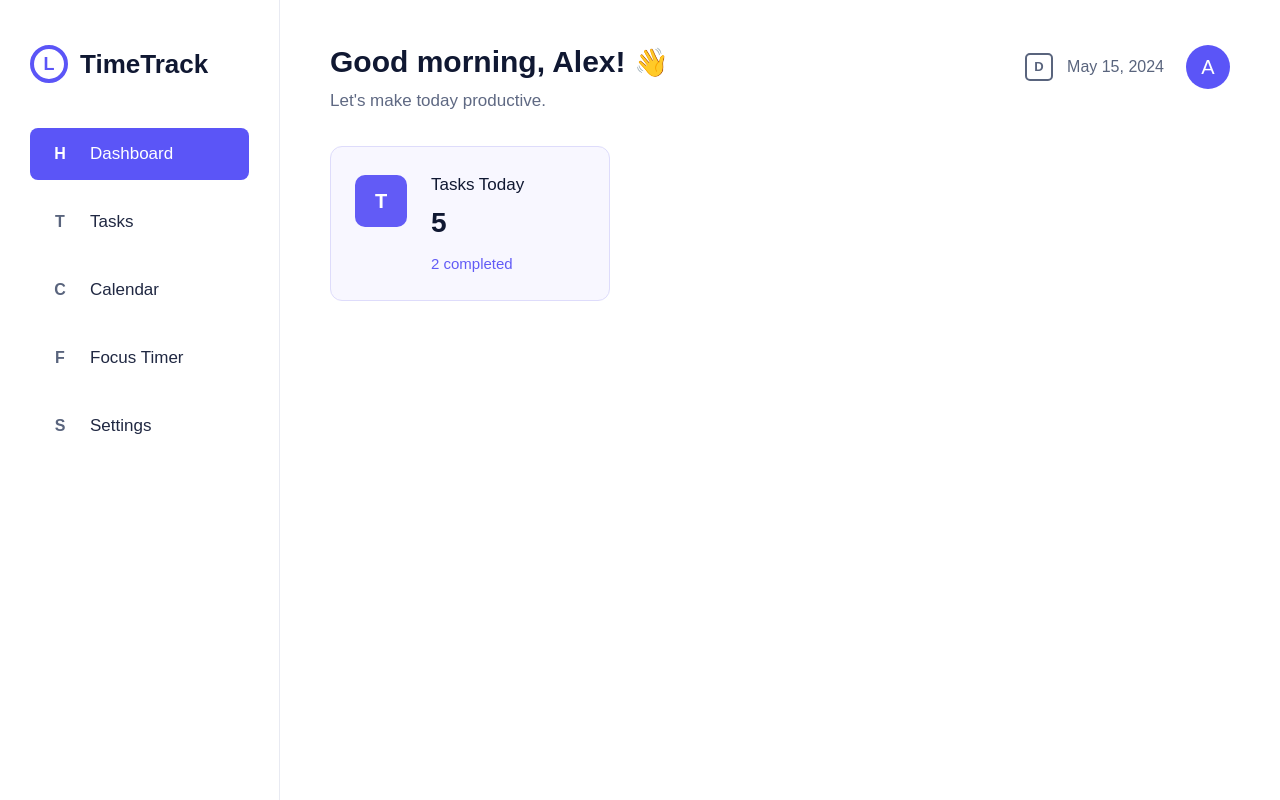
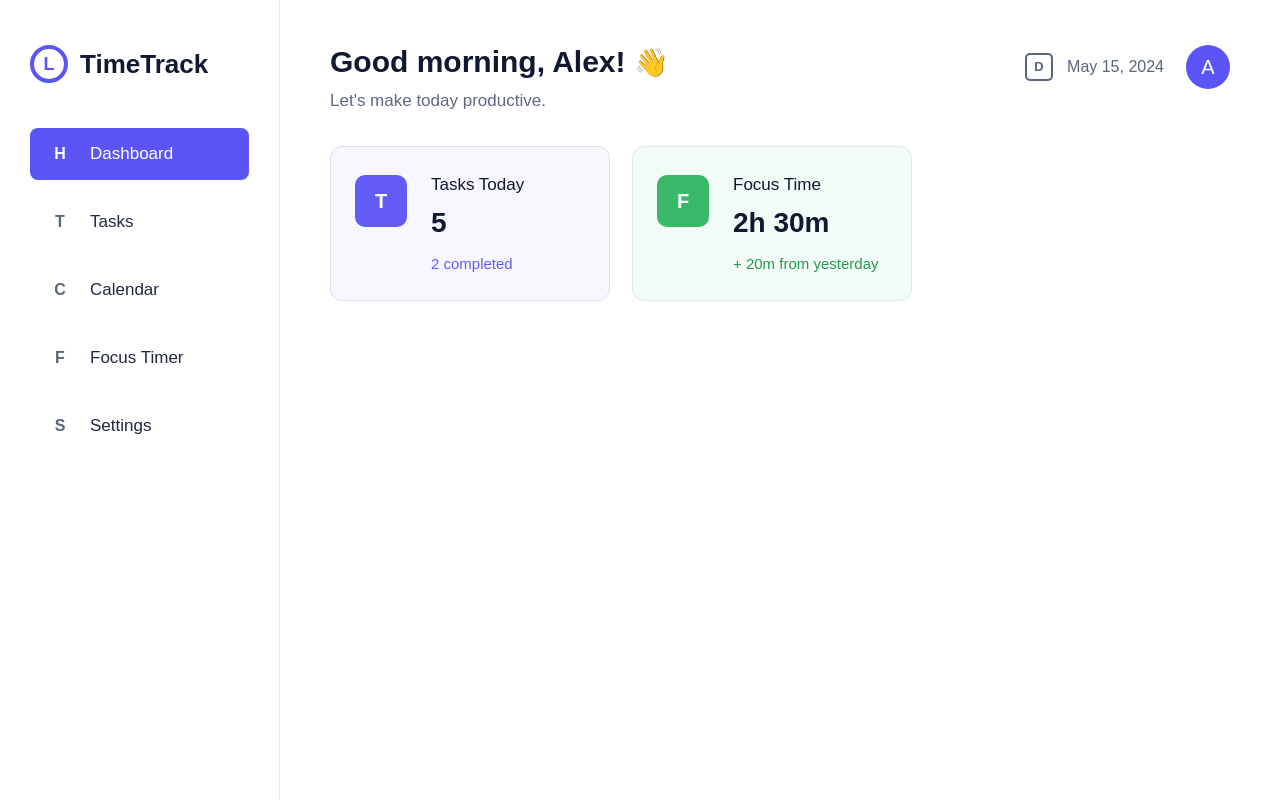
Before and after one commit to peterygalaxy-arch/Time-Management, a Flask app: page / in a window 1280 px wide. Run offline with Flask 3, Linux system fonts and the light colour scheme.

Commit message:
add the focus time box

```diff
--- a/static/style.css
+++ b/static/style.css
@@ -148,6 +148,8 @@ body {
 }
 
 .summary-section {
+    display: flex;
+    gap: 22px;
     margin-top: 35px;
 }
 
@@ -162,6 +164,11 @@ body {
 
 .task-summary {
     background-color: #f8f7ff;
+}
+
+.focus-summary {
+    border-color: #d8eee0;
+    background-color: #f3fbf6;
 }
 
 .summary-icon {
@@ -196,3 +203,11 @@ body {
     color: #625bf6;
     font-size: 15px;
 }
+
+.focus-icon {
+    background-color: #39b968;
+}
+
+.focus-note {
+    color: #25994e;
+}
--- a/templates/index.html
+++ b/templates/index.html
@@ -66,6 +66,16 @@
                         <p class="summary-note">2 completed</p>
                     </div>
                 </div>
+
+                <div class="summary-card focus-summary">
+                    <div class="summary-icon focus-icon">F</div>
+
+                    <div class="summary-text">
+                        <p class="summary-title">Focus Time</p>
+                        <p class="summary-number">2h 30m</p>
+                        <p class="summary-note focus-note">+ 20m from yesterday</p>
+                    </div>
+                </div>
             </div>
         </div>
     </div>
```
